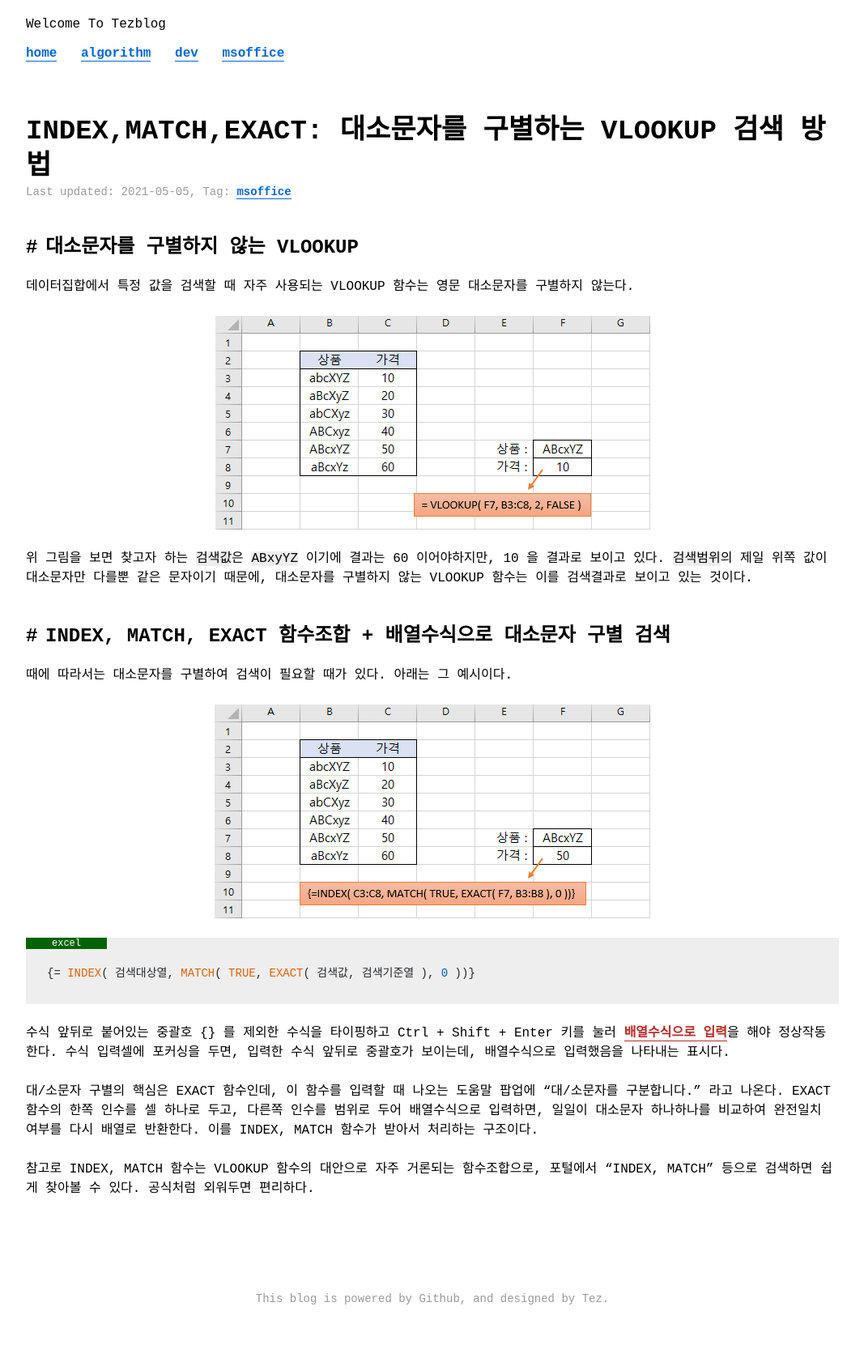
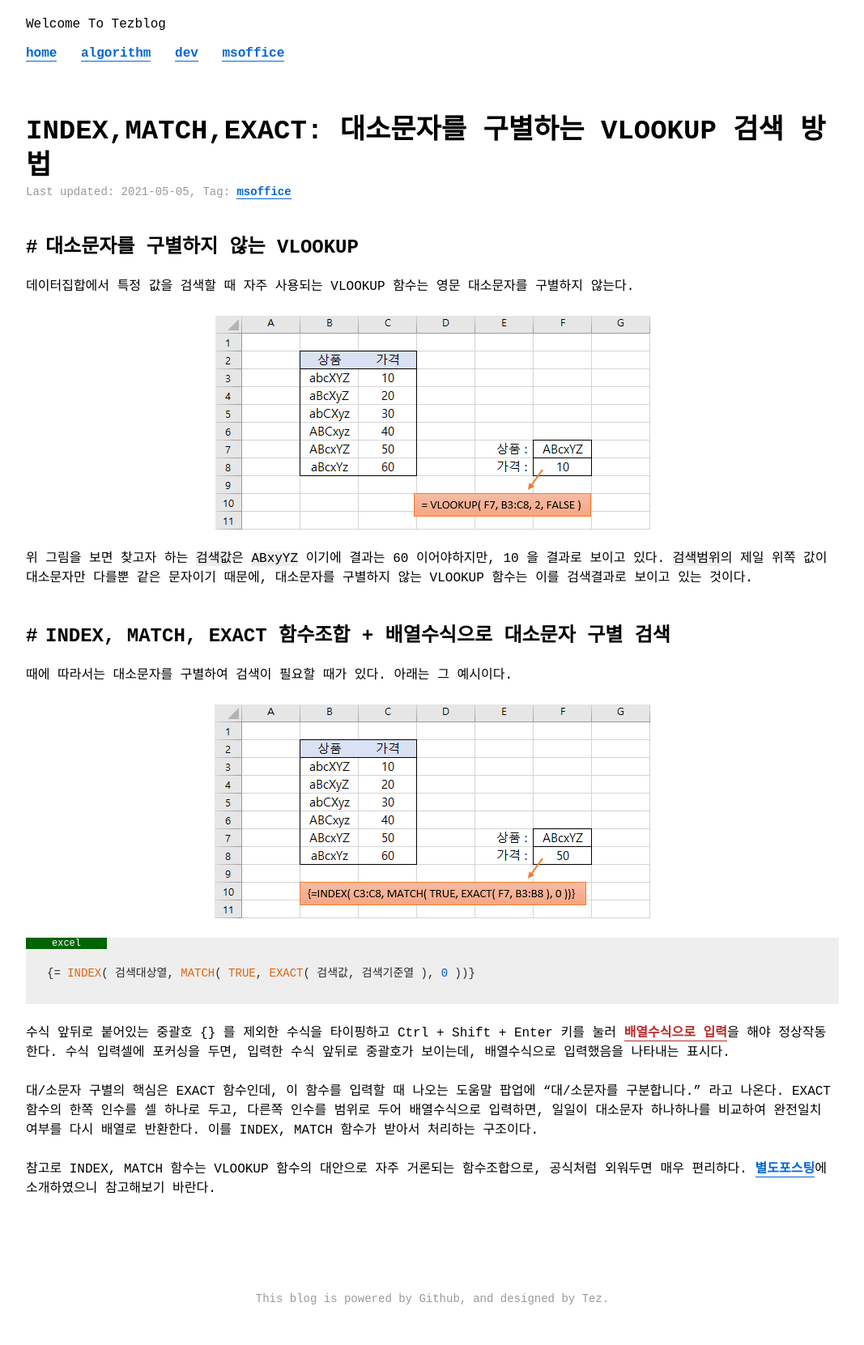
Before and after one commit to tezblog/tezblog.github.io, a Jekyll site: the page built from _posts/msoffice/formula/4020-01-01-excel-case-sensitive-vlookup.md, in a window 1280 px wide. Shown: the whole page at 81% size, without its empty margins (106-1173 px from the left). Built offline with Jekyll 4.4.1, drawn with Linux system fonts in a browser that asks for light colours; nearby versions of some CDN libraries; some web fonts are replaced; comment, search, counter and statistics services are not loaded; a style sheet for code colours, icons or effects is not loaded.

Commit message:
modified

```diff
--- a/_posts/msoffice/formula/4020-01-01-excel-case-sensitive-vlookup.md
+++ b/_posts/msoffice/formula/4020-01-01-excel-case-sensitive-vlookup.md
@@ -28,4 +28,4 @@ tags: [msoffice,formula]
 
 대/소문자 구별의 핵심은 EXACT 함수인데, 이 함수를 입력할 때 나오는 도움말 팝업에 "대/소문자를 구분합니다." 라고 나온다. EXACT 함수의 한쪽 인수를 셀 하나로 두고, 다른쪽 인수를 범위로 두어 배열수식으로 입력하면, 일일이 대소문자 하나하나를 비교하여 완전일치 여부를 다시 배열로 반환한다. 이를 INDEX, MATCH 함수가 받아서 처리하는 구조이다.
 
-참고로 INDEX, MATCH 함수는 VLOOKUP 함수의 대안으로 자주 거론되는 함수조합으로, 포털에서 "INDEX, MATCH" 등으로 검색하면 쉽게 찾아볼 수 있다. 공식처럼 외워두면 편리하다.
+참고로 INDEX, MATCH 함수는 VLOOKUP 함수의 대안으로 자주 거론되는 함수조합으로, 공식처럼 외워두면 매우 편리하다. [별도포스팅](https://tezblog.github.io/post/excel-index-match-for-vlookup-alternative)에 소개하였으니 참고해보기 바란다.
```
